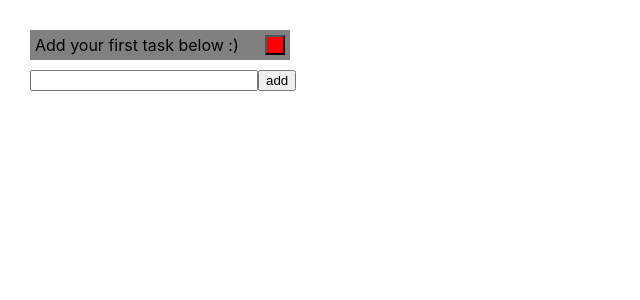
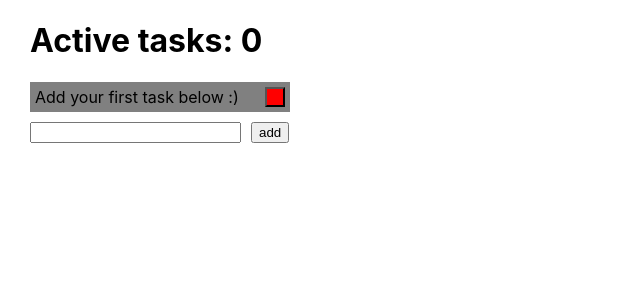
Before and after one commit to TrakzDev/todo-bilous-wiley-test-task, a React (Create React App) app: page / in a window 1280 px wide. Shown: the top 300 px of the page, without its empty margins (0-640 px from the left). Built offline with nearby package versions, Linux system fonts and the light colour scheme; the HTML template or start-up script is replaced by a standard one.

Commit message:
some user friendly features

```diff
--- a/src/App.js
+++ b/src/App.js
@@ -110,12 +110,16 @@ class App extends React.Component {
 
   render() {
     const { tasks } = this.state;
+    let activeTasks = tasks.filter(task => !task.done),
+        doneTasks = tasks.filter(task => task.done);
 
-    this.reversSortTasks(tasks);
+    this.reversSortTasks(activeTasks);
+    this.reversSortTasks(doneTasks);
 
     return (
       <div className="todo-app">
-        {tasks.map(task =>
+        <h1>Active tasks: {activeTasks.length}</h1>
+        {[...activeTasks, ...doneTasks].map(task =>
           <Task
             task={task}
             key={task.id}
--- a/src/components/Input.js
+++ b/src/components/Input.js
@@ -22,6 +22,12 @@ class TaskInput extends React.Component {
     this.setState({input: event.target.value})
   }
 
+  pressedEnter = event => {
+    if (event.key === 'Enter') {
+      this.addTask();
+    }
+  }
+
   render() {
     const { input } = this.state;
 
@@ -29,6 +35,7 @@ class TaskInput extends React.Component {
       <div>
         <input
           onChange={this.changeInput}
+          onKeyPress={this.pressedEnter}
           value={input}
         />
         <button onClick={this.addTask}>add</button>
--- a/src/index.css
+++ b/src/index.css
@@ -5,7 +5,7 @@ body {
     sans-serif;
   -webkit-font-smoothing: antialiased;
   -moz-osx-font-smoothing: grayscale;
-  padding: 30px;
+  padding-left: 30px;
 }
 
 .task {
@@ -40,6 +40,6 @@ body {
 }
 
 input {
-  width: 220px;
-  margin-top: 10px;
+  width: 203px;
+  margin: 10px 10px 0 0;
 }
```
